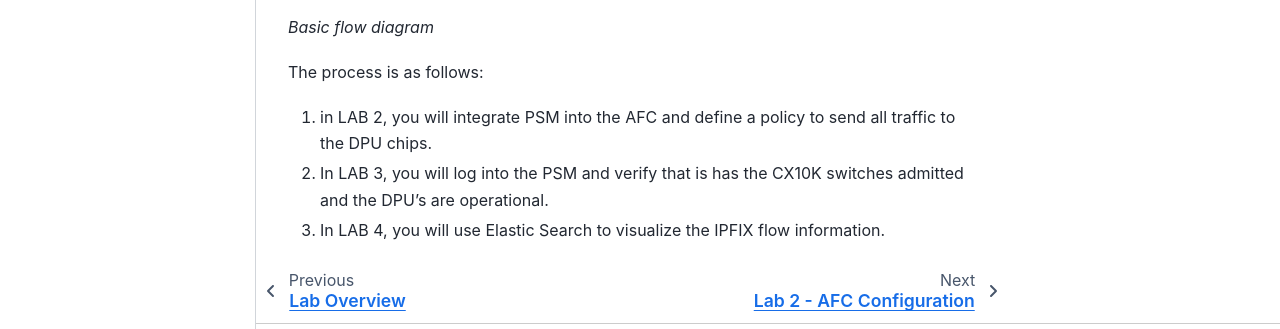
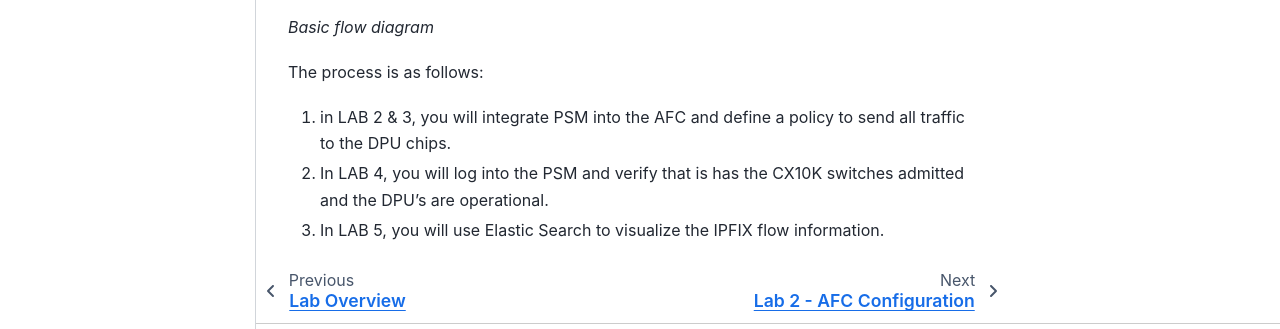
Before and after one commit to xod442/aruba-te-labguide-te4204, a Jupyter Book: the page built from docs/lab1.md, in a window 1280 px wide and 900 px high, scrolled down 2486 px. Shown: the part 498-827 px from the top of the window. Built offline with Jupyter Book 1.0.4 settings and Sphinx 7.4.7 and the Sphinx Book theme 1.1.4, drawn with Linux system fonts in a browser that asks for light colours.

Commit message:
see file for any changes

```diff
--- a/docs/lab1.md
+++ b/docs/lab1.md
@@ -62,8 +62,8 @@ _Fig. Basic flow diagram_
 
 The process is as follows:
 
-1.  in LAB 2, you will integrate PSM into the AFC and define a policy to send all traffic to the DPU chips.
+1.  in LAB 2 & 3, you will integrate PSM into the AFC and define a policy to send all traffic to the DPU chips.
 
-2. In LAB 3, you will log into the PSM and verify that is has the CX10K switches admitted and the DPU's are operational.
+2. In LAB 4, you will log into the PSM and verify that is has the CX10K switches admitted and the DPU's are operational.
 
-3. In LAB 4, you will use Elastic Search to visualize the IPFIX flow information.
+3. In LAB 5, you will use Elastic Search to visualize the IPFIX flow information.
```
Also changed, not shown: 5 other files.
